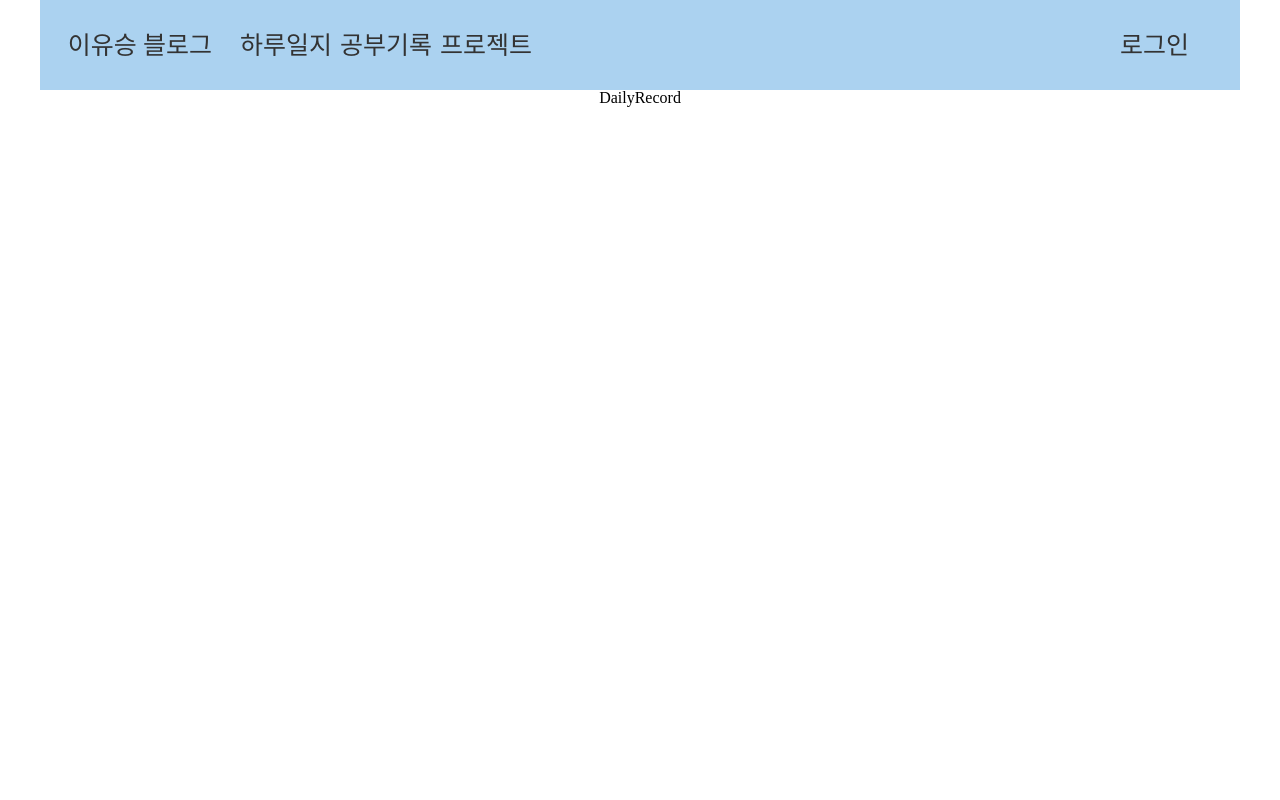
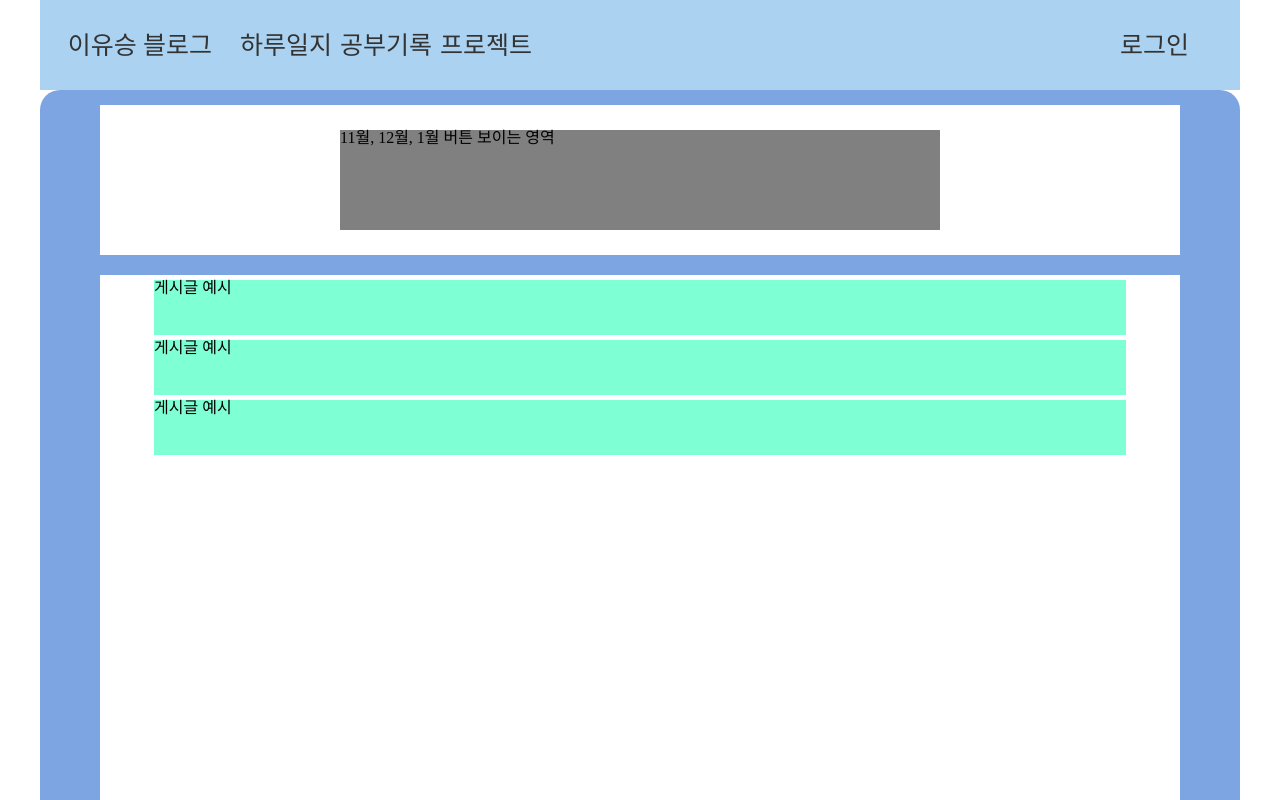
Before and after one commit to Akows/prj06myBlog, a React (Create React App) app in the folder frontend/: page /dailyrecord in a window 1280 px wide. Shown: the top 800 px of the page. Built offline with nearby package versions, Linux system fonts and the light colour scheme; no server answers; the HTML template or start-up script is replaced by a standard one; a web font is replaced by a local one.

Commit message:
[일일기록 페이지] - 페이지 기본 UI 구성.

```diff
--- a/frontend/src/Pages/DailyRecord.css
+++ b/frontend/src/Pages/DailyRecord.css
@@ -1,6 +1,6 @@
 .dailyrecord {
-    width: 100%;
-    height: 100vh;
+    width: 1200px;
+    height: 100%;
 
     margin-top: 90px;
 
@@ -8,3 +8,61 @@
     flex-direction: column;
     align-items: center;
 }
+
+
+.dailyrecordboard {
+    width: 100%;
+    height: 2000px;
+
+    display: flex;
+    flex-direction: column;
+    align-items: center;
+    justify-content: center;
+
+    border-radius: 20px;
+
+    background-color: #7DA5E1;
+}
+
+
+.dailyrecordutil {
+    width: 90%;
+    height: 150px;
+
+    display: flex;
+    flex-direction: row;
+    align-items: center;
+    justify-content: center;
+
+    background-color: white;
+}
+    .dailyrecordpagenation {
+        width: 600px;
+        height: 100px;
+
+        background-color: gray;
+    }
+
+.dailyrecorditems {
+    width: 90%;
+    height: 1800px;
+
+    margin-top: 20px;
+
+    display: flex;
+    flex-direction: column;
+    align-items: center;
+    justify-content: flex-start;
+
+    background-color: white;
+}
+    .dailyrecorditem {
+        width: 90%;
+        height: 55px;
+
+        margin-top: 5px;
+
+
+
+        background-color: aquamarine;
+    }
--- a/frontend/src/Pages/DailyRecord.js
+++ b/frontend/src/Pages/DailyRecord.js
@@ -4,7 +4,33 @@ import '../ResetStyle.css';
 const DailyRecord = () => {
     return (
         <div className='dailyrecord'>
-            DailyRecord
+            <div className='dailyrecordboard'>
+
+                <div className='dailyrecordutil'>
+
+                    <div className='dailyrecordpagenation'>
+                        11월, 12월, 1월 버튼 보이는 영역
+                    </div>
+
+                </div>
+
+                <div className='dailyrecorditems'>
+
+                    <div className='dailyrecorditem'>
+                        게시글 예시
+                    </div>
+
+                    <div className='dailyrecorditem'>
+                        게시글 예시
+                    </div>
+
+                    <div className='dailyrecorditem'>
+                        게시글 예시
+                    </div>
+
+                </div>
+
+            </div>
         </div>
     );
 };
```
